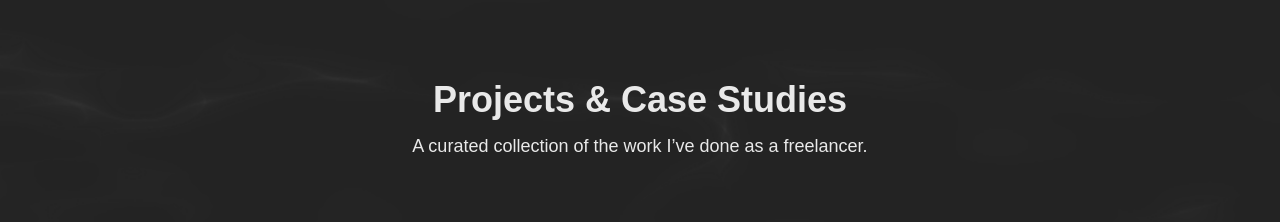
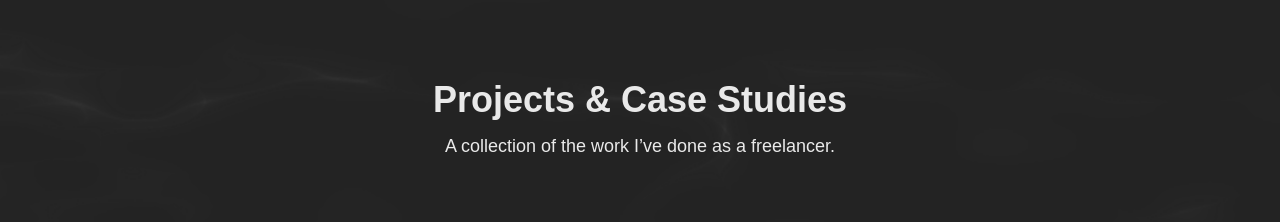
Before and after one commit to nmalvicino/portfolio, a React (Vite) app: page / in a window 1280 px wide. Shown: the part 1760-1982 px from the top of the page. Built offline with nearby package versions, Linux system fonts and the light colour scheme.

Commit message:
updated contact section

```diff
--- a/src/components/ui/contact/ContactMeRight.tsx
+++ b/src/components/ui/contact/ContactMeRight.tsx
@@ -33,7 +33,7 @@ export default function ContactForm() {
       <input
         required
         name='name'
-        placeholder='Tu nombre'
+        placeholder='Name'
         className='w-full p-2 rounded-md border border-gray-300 bg-white/90 shadow-sm focus:outline-none focus:ring-2 focus:ring-surface-development focus:border-surface-ring-surface-development  transition placeholder:text-gray-400 text-sm'
       />
       <input
@@ -46,7 +46,7 @@ export default function ContactForm() {
         required
         name='message'
         rows={4}
-        placeholder='Tu mensaje'
+        placeholder='Your message'
         className='w-full p-2 rounded-md border border-gray-300 bg-white/90 shadow-sm focus:outline-none focus:ring-2 focus:ring-surface-development focus:border-surface-ring-surface-development  transition placeholder:text-gray-400 text-sm'
       />
 
--- a/src/components/ui/projects/ProjectsPage.tsx
+++ b/src/components/ui/projects/ProjectsPage.tsx
@@ -84,7 +84,7 @@ export default function ProjectsPage() {
           Projects & Case Studies
         </h2>
         <p className='font-sora  md:text-lg text-base font-medium text-center text-white/90'>
-          A curated collection of the work I’ve done as a freelancer.
+          A collection of the work I’ve done as a freelancer.
         </p>
       </div>
 
```
